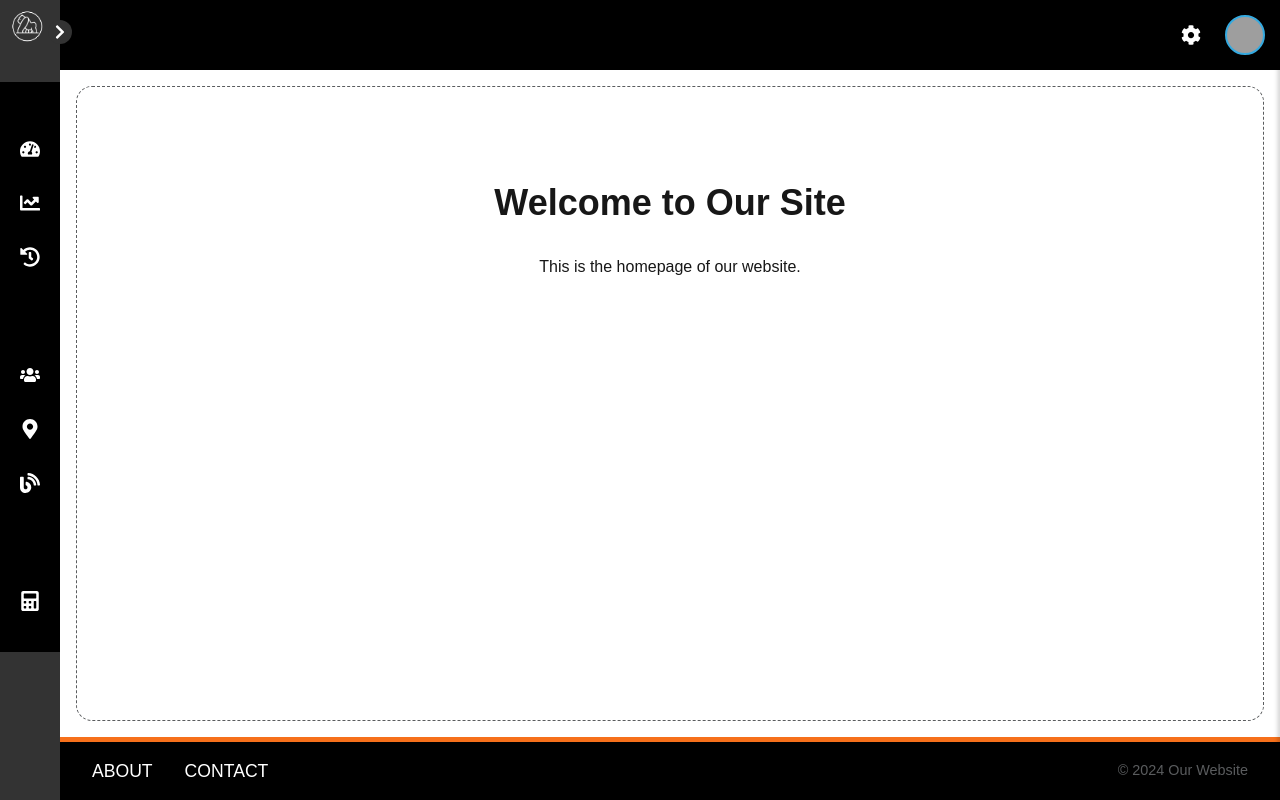
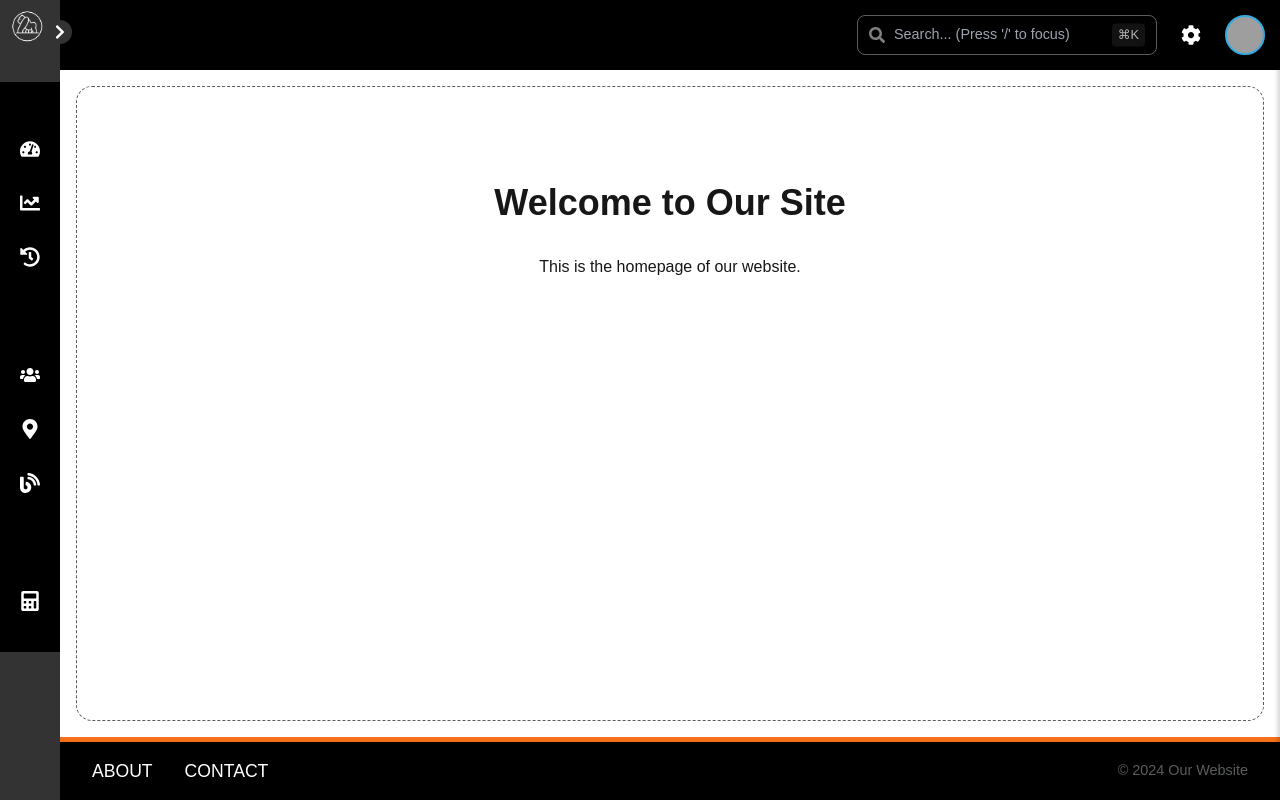
Before and after one commit to gcox32/dashboard-template, a Next.js app: page / in a window 1280 px wide. Built offline with nearby package versions, Linux system fonts and the light colour scheme; grey boxes are pictures that could not be loaded.

Commit message:
Add SearchBar component and SearchProvider context

```diff
--- a/src/app/client-layout.tsx
+++ b/src/app/client-layout.tsx
@@ -5,6 +5,7 @@ import { ThemeProvider } from "@/src/contexts/ThemeContext";
 import Navigation from "@/src/components/layout/Navigation";
 import Footer from "@/src/components/layout/Footer";
 import { SidebarProvider, useSidebar } from "@/src/contexts/SidebarContext";
+import { SearchProvider } from "@/src/contexts/SearchContext";
 
 const geistSans = localFont({
   src: "./fonts/GeistVF.woff",
@@ -47,9 +48,11 @@ export default function ClientLayout({
       <body className={`${geistSans.variable} ${geistMono.variable} antialiased`}>
         <ThemeProvider>
           <SidebarProvider>
-            <MainContent>
-              {children}
-            </MainContent>
+            <SearchProvider>
+              <MainContent>
+                {children}
+              </MainContent>
+            </SearchProvider>
           </SidebarProvider>
         </ThemeProvider>
       </body>
--- a/src/components/layout/Navigation/index.tsx
+++ b/src/components/layout/Navigation/index.tsx
@@ -9,6 +9,7 @@ import { useRouter } from "next/navigation";
 import "./styles.css";
 import PersistentSidebar from "@/src/components/layout/PersistentSidebar";
 import { useSidebar } from "@/src/contexts/SidebarContext";
+import SearchBar from "@/src/components/layout/SearchBar";
 
 export default function Navigation(user: any) {
 
@@ -30,6 +31,7 @@ export default function Navigation(user: any) {
                         <FaBars />
                     </button>
                 )}
+                <SearchBar />
                 <div className="nav-controls">
                     <button
                         className="icon-button"
--- /dev/null
+++ b/src/components/layout/SearchBar/index.tsx
@@ -0,0 +1,60 @@
+import React, { useEffect, useRef } from 'react';
+import { FaSearch, FaTimes } from 'react-icons/fa';
+import { useSearch } from '@/src/contexts/SearchContext';
+import './styles.css';
+
+export default function SearchBar() {
+  const {
+    searchQuery,
+    setSearchQuery,
+    isSearchOpen,
+    setIsSearchOpen
+  } = useSearch();
+  const inputRef = useRef<HTMLInputElement>(null);
+
+  useEffect(() => {
+    const handleKeyDown = (e: KeyboardEvent) => {
+      if (e.key === 'k' && (e.metaKey || e.ctrlKey)) {
+        e.preventDefault();
+        setIsSearchOpen(true);
+      } else if (e.key === 'Escape') {
+        setIsSearchOpen(false);
+      }
+    };
+
+    document.addEventListener('keydown', handleKeyDown);
+    return () => document.removeEventListener('keydown', handleKeyDown);
+  }, [setIsSearchOpen]);
+
+  useEffect(() => {
+    if (isSearchOpen && inputRef.current) {
+      inputRef.current.focus();
+    }
+  }, [isSearchOpen]);
+
+  return (
+    <div className={`search-container ${isSearchOpen ? 'open' : ''}`}>
+      <div className="search-input-wrapper">
+        <FaSearch className="search-icon" />
+        <input
+          ref={inputRef}
+          type="text"
+          placeholder="Search... (Press '/' to focus)"
+          value={searchQuery}
+          onChange={(e) => setSearchQuery(e.target.value)}
+          className="search-input"
+        />
+        {searchQuery && (
+          <button
+            className="clear-button"
+            onClick={() => setSearchQuery('')}
+            aria-label="Clear search"
+          >
+            <FaTimes />
+          </button>
+        )}
+      </div>
+      <div className="search-shortcut">⌘K</div>
+    </div>
+  );
+}
--- /dev/null
+++ b/src/components/layout/SearchBar/styles.css
@@ -0,0 +1,64 @@
+.search-container {
+  position: relative;
+  width: 300px;
+  margin: 0 1rem;
+}
+
+.search-input-wrapper {
+  position: relative;
+  display: flex;
+  align-items: center;
+}
+
+.search-icon {
+  position: absolute;
+  left: 12px;
+  color: var(--nav-text);
+  opacity: 0.5;
+}
+
+.search-input {
+  width: 100%;
+  padding: 8px 36px;
+  border-radius: 8px;
+  border: 1px solid var(--border-color);
+  background: var(--nav-bg);
+  color: var(--nav-text);
+  font-size: 0.9rem;
+}
+
+.search-input:focus {
+  outline: none;
+  border-color: var(--active-accent);
+}
+
+.clear-button {
+  position: absolute;
+  right: 12px;
+  background: none;
+  border: none;
+  color: var(--nav-text);
+  opacity: 0.5;
+  cursor: pointer;
+}
+
+.clear-button:hover {
+  opacity: 1;
+}
+
+.search-shortcut {
+  position: absolute;
+  right: 12px;
+  top: 50%;
+  transform: translateY(-50%);
+  background: rgba(255, 255, 255, 0.1);
+  padding: 2px 6px;
+  border-radius: 4px;
+  font-size: 0.8rem;
+  color: var(--nav-text);
+  opacity: 0.7;
+}
+
+.search-container:focus-within .search-shortcut {
+  display: none;
+}
--- /dev/null
+++ b/src/contexts/SearchContext.tsx
@@ -0,0 +1,44 @@
+import React, { createContext, useContext, useState } from 'react';
+
+interface SearchContextType {
+  searchQuery: string;
+  setSearchQuery: (query: string) => void;
+  isSearchOpen: boolean;
+  setIsSearchOpen: (isOpen: boolean) => void;
+  searchResults: SearchResult[];
+}
+
+export interface SearchResult {
+  label: string;
+  href: string;
+  icon?: React.ReactNode;
+  category?: string;
+}
+
+const SearchContext = createContext<SearchContextType | undefined>(undefined);
+
+export function SearchProvider({ children }: { children: React.ReactNode }) {
+  const [searchQuery, setSearchQuery] = useState('');
+  const [isSearchOpen, setIsSearchOpen] = useState(false);
+  const [searchResults, setSearchResults] = useState<SearchResult[]>([]);
+
+  return (
+    <SearchContext.Provider value={{
+      searchQuery,
+      setSearchQuery,
+      isSearchOpen,
+      setIsSearchOpen,
+      searchResults
+    }}>
+      {children}
+    </SearchContext.Provider>
+  );
+}
+
+export function useSearch() {
+  const context = useContext(SearchContext);
+  if (context === undefined) {
+    throw new Error('useSearch must be used within a SearchProvider');
+  }
+  return context;
+}
```
